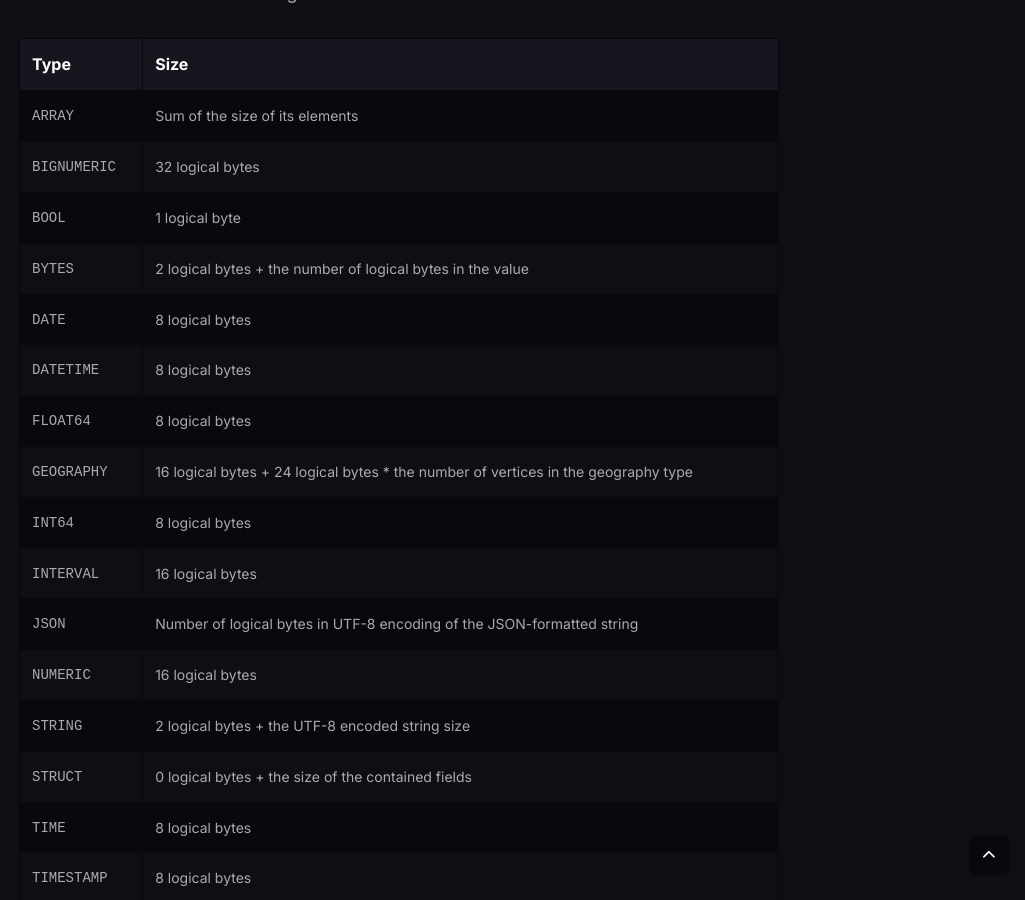
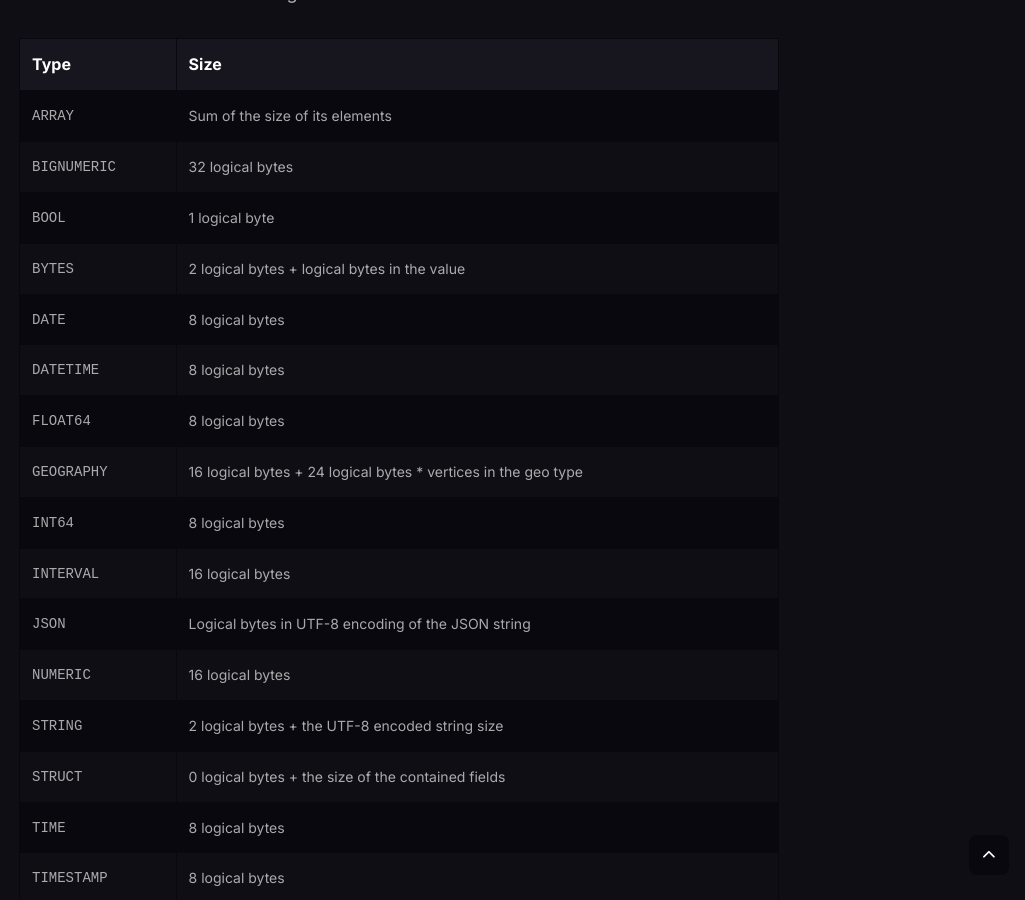
Before and after one commit to vojay-dev/vojay-dev.github.io, a Jekyll site: the page built from _posts/2024-03-03-bigquery-cost-efficient.md, in a window 1280 px wide and 900 px high, scrolled down 8238 px. Shown: the whole window, without its empty margins (241-1266 px from the left). Built offline with Jekyll 4.4.1, drawn with Linux system fonts in a browser that asks for light colours; nearby versions of some CDN libraries; the table of contents is made by our own code.

Commit message:
Smaller corrections for BigQuery article

```diff
--- a/_posts/2024-03-03-bigquery-cost-efficient.md
+++ b/_posts/2024-03-03-bigquery-cost-efficient.md
@@ -82,24 +82,24 @@ When reaching a certain spending per month, it is worth looking into the capacit
 
 To reduce the costs for storage but also compute, it is very important to always use the smallest datatype possible for your columns. You can easily estimate the costs for a certain amount of rows following this overview:
 
-| Type           | Size                                                                               |
-|----------------|------------------------------------------------------------------------------------|
-| `ARRAY`        | Sum of the size of its elements                                                    |
-| `BIGNUMERIC`   | 32 logical bytes                                                                   |
-| `BOOL`         | 1 logical byte                                                                     |
-| `BYTES`        | 2 logical bytes + the number of logical bytes in the value                         |
-| `DATE`         | 8 logical bytes                                                                    |
-| `DATETIME`     | 8 logical bytes                                                                    |
-| `FLOAT64`      | 8 logical bytes                                                                    |
-| `GEOGRAPHY`    | 16 logical bytes + 24 logical bytes * the number of vertices in the geography type |
-| `INT64`        | 8 logical bytes                                                                    |
-| `INTERVAL`     | 16 logical bytes                                                                   |
-| `JSON`         | Number of logical bytes in UTF-8 encoding of the JSON-formatted string             |
-| `NUMERIC`      | 16 logical bytes                                                                   |
-| `STRING`       | 2 logical bytes + the UTF-8 encoded string size                                    |
-| `STRUCT`       | 0 logical bytes + the size of the contained fields                                 |
-| `TIME`         | 8 logical bytes                                                                    |
-| `TIMESTAMP`    | 8 logical bytes                                                                    |
+| Type           | Size                                                           |
+|----------------|----------------------------------------------------------------|
+| `ARRAY`        | Sum of the size of its elements                                |
+| `BIGNUMERIC`   | 32 logical bytes                                               |
+| `BOOL`         | 1 logical byte                                                 |
+| `BYTES`        | 2 logical bytes + logical bytes in the value                   |
+| `DATE`         | 8 logical bytes                                                |
+| `DATETIME`     | 8 logical bytes                                                |
+| `FLOAT64`      | 8 logical bytes                                                |
+| `GEOGRAPHY`    | 16 logical bytes + 24 logical bytes * vertices in the geo type |
+| `INT64`        | 8 logical bytes                                                |
+| `INTERVAL`     | 16 logical bytes                                               |
+| `JSON`         | Logical bytes in UTF-8 encoding of the JSON string             |
+| `NUMERIC`      | 16 logical bytes                                               |
+| `STRING`       | 2 logical bytes + the UTF-8 encoded string size                |
+| `STRUCT`       | 0 logical bytes + the size of the contained fields             |
+| `TIME`         | 8 logical bytes                                                |
+| `TIMESTAMP`    | 8 logical bytes                                                |
 
 _`NULL` is calculated as 0 logical bytes_
 
@@ -320,14 +320,14 @@ SELECT
     platform,
     login_count,
     day
-FROM project_x.bronze.login_count
+FROM project_x.bronze.login_count;
 {% endhighlight %}
 
 Even though this allows for transformation, in many cases we simply want to copy data from one place to another. The bytes billed for the query above would essentially be the amount of data we have to read from the source. However, we can also get this **for free** with the following query:
 
 {% highlight sql %}
 CREATE TABLE project_x.silver.login_count
-COPY project_x.bronze.login_count
+COPY project_x.bronze.login_count;
 {% endhighlight %}
 
 Alternatively, the `bq` CLI tool can be used to achieve the same result:
@@ -362,7 +362,7 @@ OPTIONS(
   format="ORC",
   hive_partition_uri_prefix="gs://project_x/ingest/some_orc_table",
   uris=["gs://project_x/ingest/some_orc_table/*"]
-)
+);
 {% endhighlight %}
 
 It will derive the schema from the ORC files and even detect the partition column. The naive approach to move this data from GCS to BigQuery storage might now be, to create a table in BigQuery and then follow the pragmatic `INSERT INTO ... SELECT FROM` approach.
@@ -384,7 +384,7 @@ FROM FILES (
 )
 WITH PARTITION COLUMNS (
   month STRING
-)
+);
 {% endhighlight %}
 
 Using this statement, we directly get a BigQuery table with the data ingested, **no need to create an external table first**! Also this query comes at **0 costs**. The `OVERWRITE` is optional, since data can also be appended instead of overwriting the table on every run.
@@ -405,7 +405,7 @@ Deleting partitions in such a scenario can be achieved like this:
 DELETE FROM silver.target WHERE day IN (
   SELECT DISTINCT day
   FROM bronze.ingest
-)
+);
 {% endhighlight %}
 
 Even if `day` is a partition column in both cases, this operation is connected to several costs. However, again there is an alternative solution that comes at **0 costs** again:
@@ -488,7 +488,7 @@ PARTITION BY day
 CLUSTER BY user_id
 OPTIONS (
   partition_expiration_days = 365
-)
+);
 {% endhighlight %}
 
 The basic idea is to introduce a view for stakeholders accessing this data and extend it with calculated measures:
@@ -503,7 +503,7 @@ SELECT
   payment_count > 0 AS is_paying_user,
   value_1 + value_2 AS total_value,
   day
-FROM gold.some_fact_table
+FROM gold.some_fact_table;
 {% endhighlight %}
 
 In this example we were able to avoid persisting two `INT64` values. One of these uses 8 logical bytes. If our fact table has 1,000,000,000 rows this would mean we save:
```
